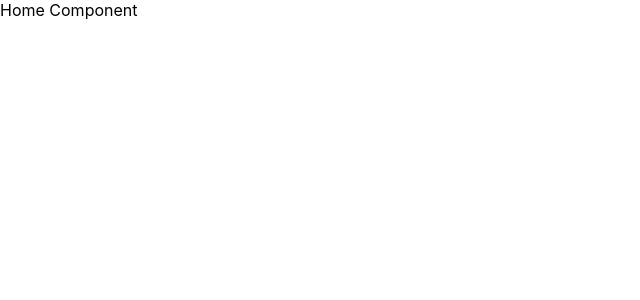
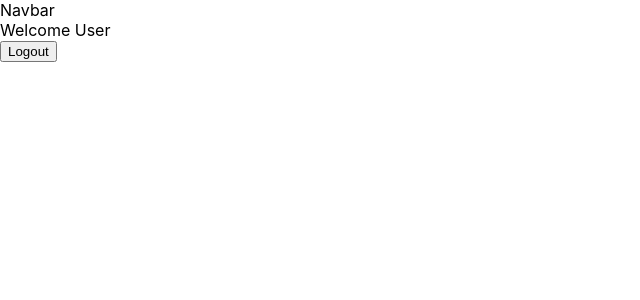
Before and after one commit to haruka-izm/food_tracker, a React (Create React App) app in the folder client/: page /api/dashboard in a window 1280 px wide. Shown: the top 300 px of the page, without its empty margins (0-640 px from the left). Built offline with nearby package versions, Linux system fonts and the light colour scheme.

Commit message:
Created basic components

```diff
--- a/client/src/App.js
+++ b/client/src/App.js
@@ -1,14 +1,30 @@
 import React from 'react';
-import { BrowserRouter } from 'react-router-dom';
+import { BrowserRouter, Switch, Route, NavLink } from 'react-router-dom';
 
-import Home from './components/home';
+import Navbar from './components/Navbar';
+import Home from './components/Home';
+import Login from './components/Login';
+import Dashboard from './components/Dashboard';
+import SignUp from './components/Signup';
 
 //import './App.css';
 
 function App() {
   return (
     <BrowserRouter>
-      <Home />
+      <div>
+        <div>
+          <Navbar />
+        </div>
+        <div className="content">
+          <Switch>
+            <Route exact path="/" component={Home} />
+            <Route path="/api/login" component={Login} />
+            <Route path="/api/signup" component={SignUp} />
+            <Route path="/api/dashboard" component={Dashboard} />
+          </Switch>
+        </div>
+      </div>
     </BrowserRouter>
   );
 }
--- /dev/null
+++ b/client/src/components/Dashboard.jsx
@@ -0,0 +1,17 @@
+import React from 'react';
+
+function Dashboard(props) {
+    const handleLogout = () => {
+        props.history.push('/api/login');
+    }
+
+    return (
+        <div>Welcome User
+            <br />
+            <input type='button' onClick={handleLogout} value='Logout' />
+        </div>
+
+    )
+};
+
+export default Dashboard;
--- /dev/null
+++ b/client/src/components/Login.jsx
@@ -0,0 +1,33 @@
+import React, { useState } from 'react';
+
+const Login = props => {
+    /*
+    const email = useFormInput('');
+    const password = useFormInput('');
+    const [error, setError] = useState(null);
+    const [loading, setLoading] = useState(false);
+    const handleLogin = () => {
+        props.history.push('/api/dashboard');
+    }*/
+
+    return (
+        <div>Login form</div>
+    )
+    /*
+        const useFormInput = initialValue => {
+            const [value, setValue] = useState(initialValue);
+
+            const handleChange = e => {
+                setValue(e.target.value);
+            };
+
+            return {
+                value,
+                onChange: handleChange
+            };
+        };
+
+        */
+};
+
+export default Login;
--- /dev/null
+++ b/client/src/components/Navbar.jsx
@@ -0,0 +1,10 @@
+import React, { Component } from 'react';
+
+const Navbar = props => {
+    return (
+        <div>Navbar</div>
+    )
+}
+
+
+export default Navbar;
--- /dev/null
+++ b/client/src/components/Signup.jsx
@@ -0,0 +1,11 @@
+import React, { useState } from 'react';
+
+const SignUp = props => {
+
+    return (
+        <div>SignUp form</div>
+    )
+
+};
+
+export default SignUp;
--- a/client/src/components/home.jsx
+++ b/client/src/components/home.jsx
@@ -1,10 +1,9 @@
-import React, { Component } from 'react';
+import React from 'react';
 
-const Home = props => {
+function Home() {
     return (
-        <div>Home Component</div>
-    )
-}
-
+        <div>Welcome to the Home</div>
+    );
+};
 
 export default Home;
```
Also changed, not shown: 1 other file (tests, documents, lock files or other folders).
